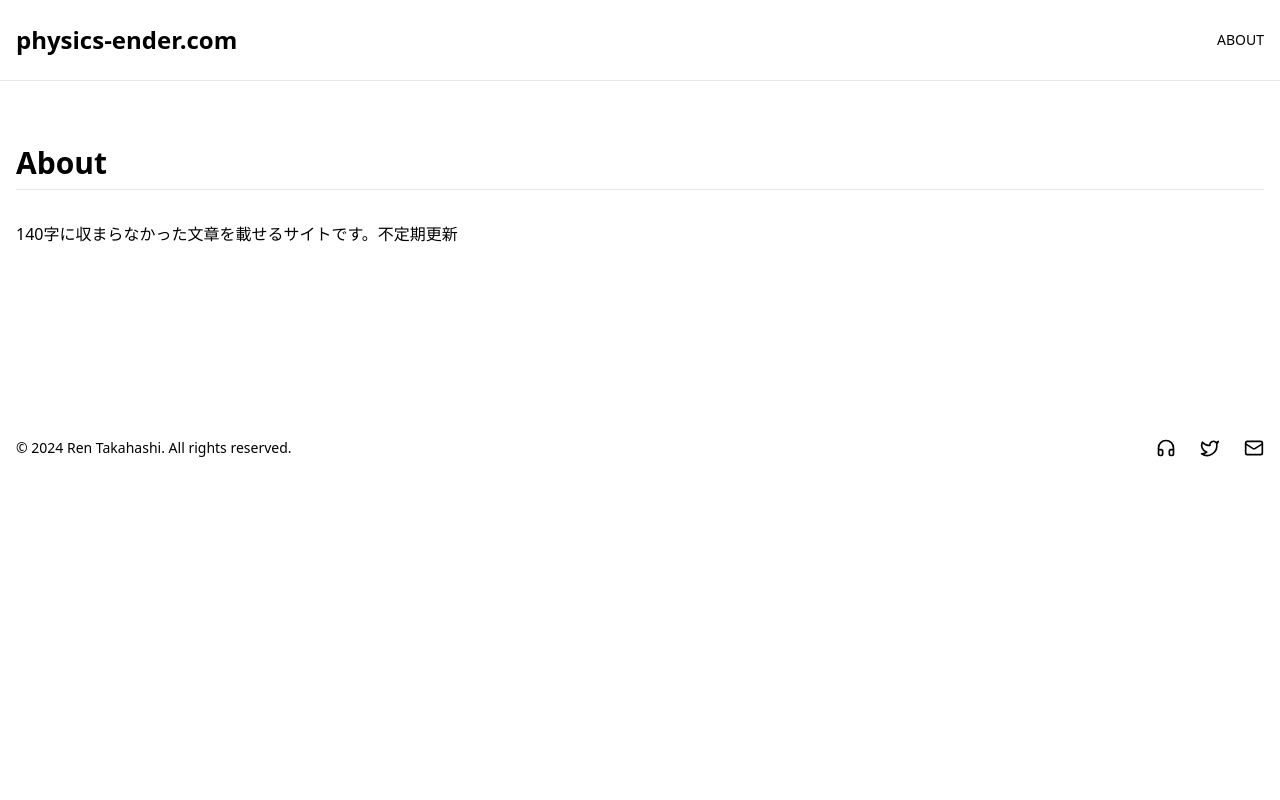
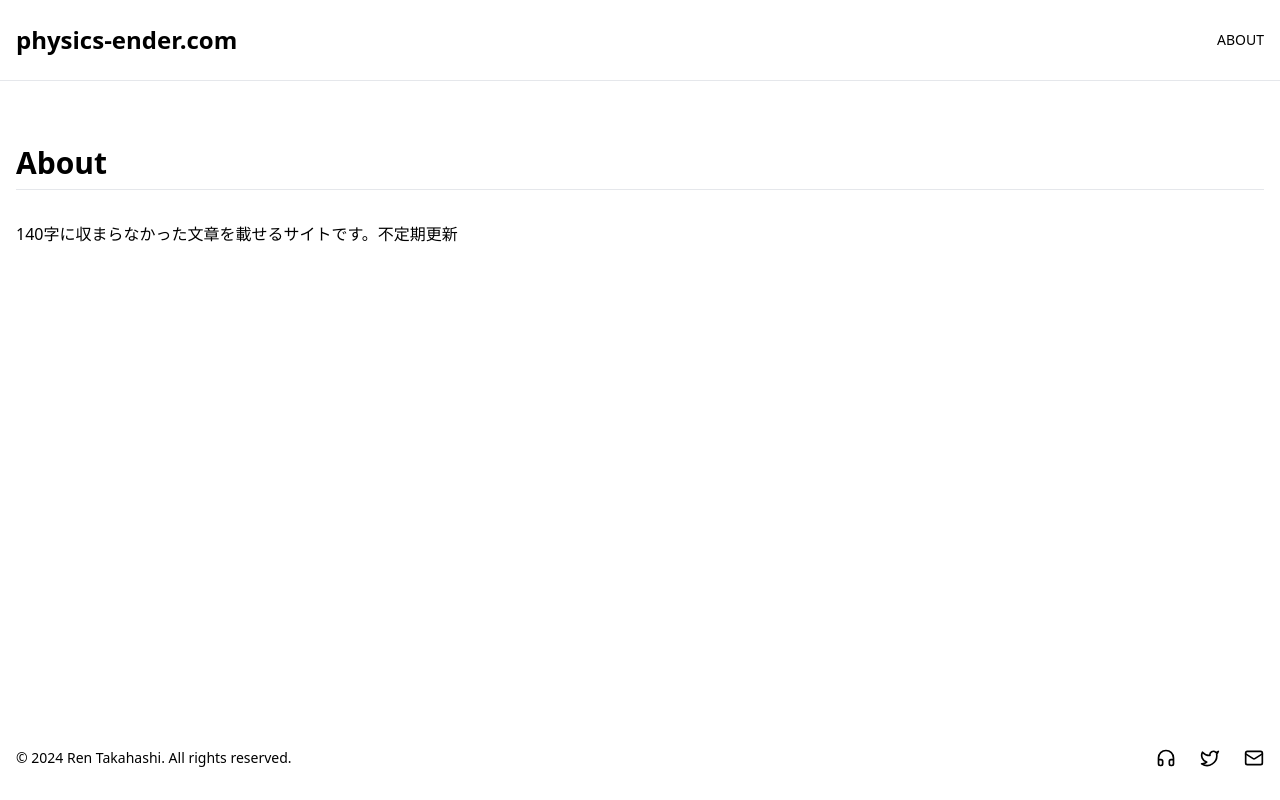
Before and after one commit to shadowverser/physics-ender.com, a Next.js app: page /about in a window 1280 px wide. Built offline with nearby package versions, Linux system fonts and the light colour scheme.

Commit message:
footer fix

```diff
--- a/src/components/footer.tsx
+++ b/src/components/footer.tsx
@@ -6,7 +6,7 @@ import { Headphones, Mail, Twitter } from 'lucide-react'
 export function Footer() {
   return (
 
-      <footer className="bg-gray-900 text-gray-400 py-8">
+    <footer className="bg-gray-900 text-gray-400 py-8 fixed bottom-0 w-full">
       <div className="container mx-auto px-4">
         <div className="flex justify-between items-center">
           <p className="text-sm">&copy; 2024 Ren Takahashi. All rights reserved.</p>
@@ -17,7 +17,7 @@ export function Footer() {
             <Link href="https://x.com/physics_ender" className="hover:text-white transition-colors" aria-label="X (Twitter)">
               <Twitter className="h-5 w-5" />
             </Link>
-              <Link href="nnnn.tkrn@gmail.com" className="hover:text-white transition-colors" aria-label="Email">
+            <Link href="mailto:nnnn.tkrn@gmail.com" className="hover:text-white transition-colors" aria-label="Email">
               <Mail className="h-5 w-5" />
             </Link>
           </div>
```
Lines whose indentation alone changed are shown as unchanged.
